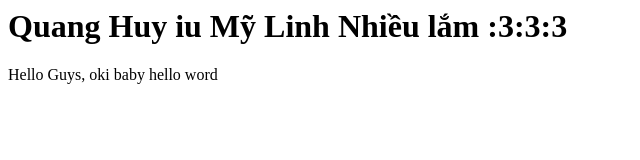
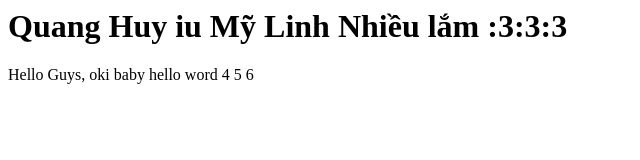
Before and after one commit to tranhuy02112002/HelloBBC, a plain HTML site: page index.html in a window 1280 px wide. Shown: the full height of the page, 0-640 px from the left. Drawn offline with Linux system fonts and the light colour scheme.

Commit message:
Update index.html

```diff
--- a/index.html
+++ b/index.html
@@ -1,3 +1,3 @@
 <h1>Quang Huy iu Mỹ Linh Nhiều lắm :3:3:3
 </h1>
-<p>Hello Guys, oki baby hello word</p>
+<p>Hello Guys, oki baby hello word 4 5 6</p>
```
